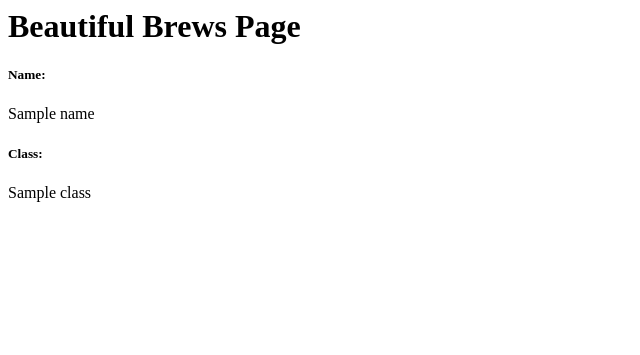
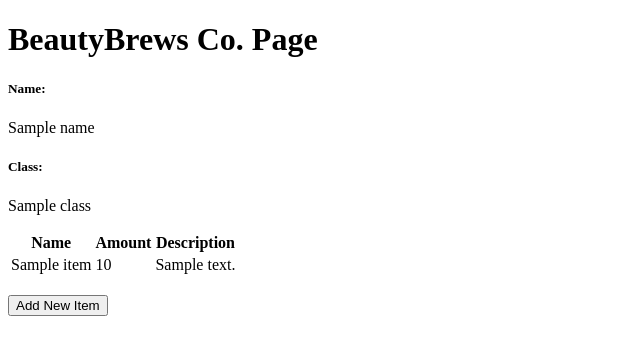
Before and after one commit to widyaprms/beautiful-brews, a Django app: template main/templates/main.html in a window 1280 px wide. Shown: the top 355 px of the page, without its empty margins (0-640 px from the left). Run offline with Django 4.2, Linux system fonts and the light colour scheme; tables that the repository leaves empty hold one stand-in row (values such as "Sample post"); the template is opened without the code that fills it: values that come from a table or form of the project are taken from there, most other values are stand-ins (such as "Sample title", 1, 10 or a date in 2020).

Commit message:
Melakukan push tugas 3

```diff
--- a/beautiful_brews/settings.py
+++ b/beautiful_brews/settings.py
@@ -55,7 +55,7 @@ ROOT_URLCONF = 'beautiful_brews.urls'
 TEMPLATES = [
     {
         'BACKEND': 'django.template.backends.django.DjangoTemplates',
-        'DIRS': [],
+        'DIRS': [BASE_DIR / 'templates'],
         'APP_DIRS': True,
         'OPTIONS': {
             'context_processors': [
--- a/beautiful_brews/urls.py
+++ b/beautiful_brews/urls.py
@@ -19,6 +19,6 @@ from django.urls import path
 from django.urls import path, include
 
 urlpatterns = [
+    path('', include('main.urls')),
     path('admin/', admin.site.urls),
-    path('main/', include('main.urls')),
 ]
--- a/main/templates/main.html
+++ b/main/templates/main.html
@@ -1,6 +1,39 @@
-<h1>Beautiful Brews Page</h1>
+{% extends 'base.html' %}
 
-<h5>Name: </h5>
-<p>{{ name }}<p>
-<h5>Class: </h5>
-<p>{{ class }}<p>
+{% block content %}
+    <h1>BeautyBrews Co. Page</h1>
+
+    <h5>Name:</h5>
+    <p>{{name}}</p>
+
+    <h5>Class:</h5>
+    <p>{{class}}</p>
+
+
+    <table>
+        <tr>
+            <th>Name</th>
+            <th>Amount</th>
+            <th>Description</th>
+        </tr>
+
+        {% comment %} Berikut cara memperlihatkan data item di bawah baris ini {% endcomment %}
+
+        {% for item in items %}
+            <tr>
+                <td>{{item.name}}</td>
+                <td>{{item.amount}}</td>
+                <td>{{item.description}}</td>
+            </tr>
+        {% endfor %}
+    </table>
+
+    <br />
+
+    <a href="{% url 'main:create_item' %}">
+        <button>
+            Add New Item
+        </button>
+    </a>
+
+    {% endblock content %}
--- a/main/urls.py
+++ b/main/urls.py
@@ -1,8 +1,14 @@
 from django.urls import path
 from main.views import show_main
+from main.views import show_main, create_item, show_xml, show_json, show_xml_by_id, show_json_by_id
 
 app_name = 'main'
 
 urlpatterns = [
     path('', show_main, name='show_main'),
+    path('create-item', create_item, name='create_item'),
+    path('xml/', show_xml, name='show_xml'),
+    path('json/', show_json, name='show_json'),
+    path('xml/<int:id>/', show_xml_by_id, name='show_xml_by_id'),
+    path('json/<int:id>/', show_json_by_id, name='show_json_by_id'),
 ]
--- /dev/null
+++ b/templates/base.html
@@ -0,0 +1,18 @@
+{% load static %}
+<!DOCTYPE html>
+<html lang="en">
+    <head>
+        <meta charset="UTF-8" />
+        <meta
+            name="viewport"
+            content="width=device-width, initial-scale=1.0"
+        />
+        {% block meta %}
+        {% endblock meta %}
+    </head>
+
+    <body>
+        {% block content %}
+        {% endblock content %}
+    </body>
+</html>
```
Also changed, not shown: main/forms.py (added, +8 -0 lines), main/templates/create_item.html (added, +19 -0 lines), main/views.py (+39 -2 lines), README.md, main/migrations/0002_rename_product_item.py (added).
